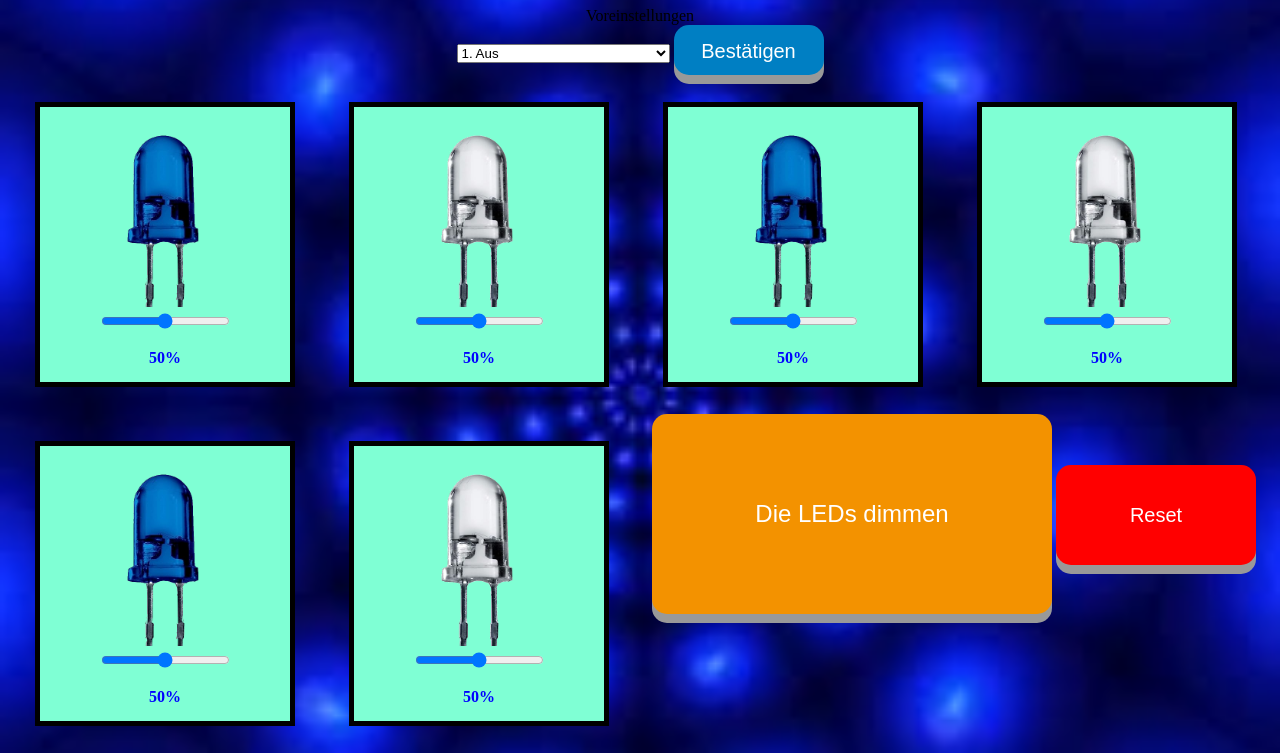
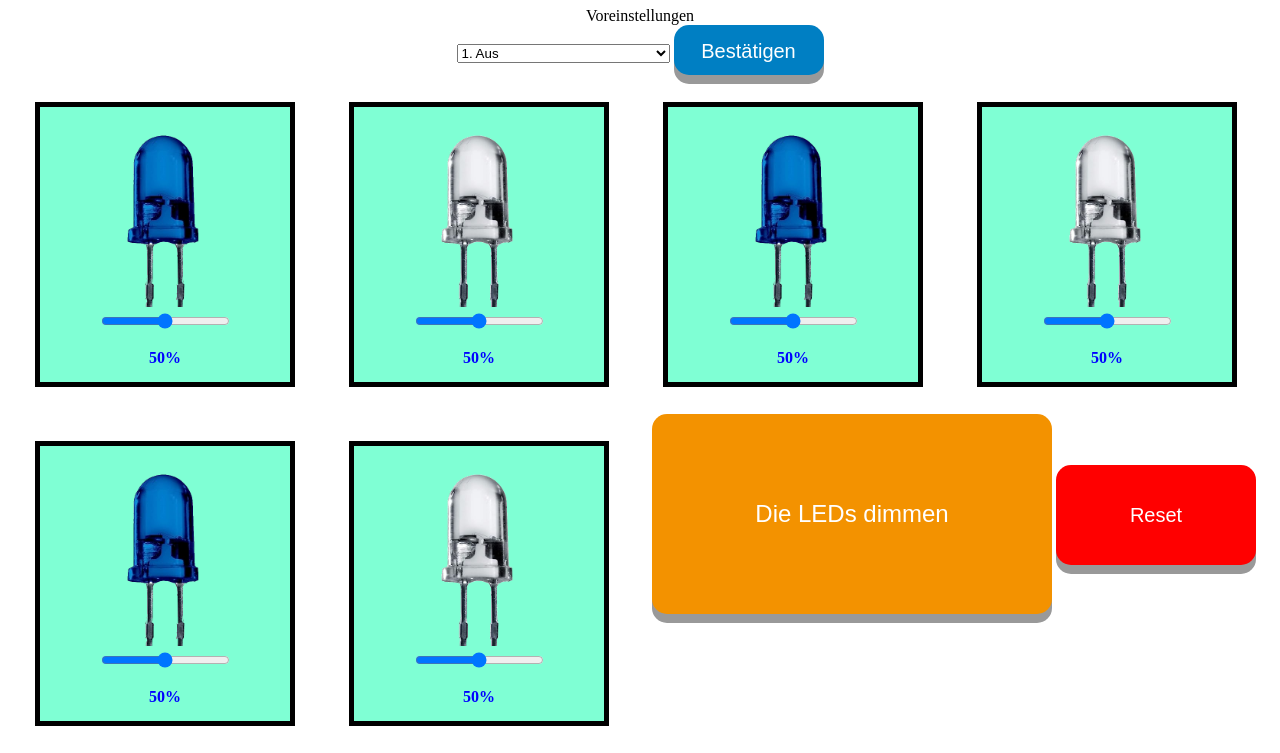
Before and after one commit to Blaze-Codes/LED_Lamp, a plain HTML site: page index.html in a window 1280 px wide. Shown: the part 73-826 px from the top of the page. Drawn offline with Linux system fonts and the light colour scheme.

Commit message:
Update index.html

```diff
--- a/index.html
+++ b/index.html
@@ -13,7 +13,7 @@
     <h1 style="text-align: center;" style="color: #0E0E11">Konfiguration der LED Lampe </h1>
 </header>
 
-<body class="body" background="Bilder/Background.png" style="auto">
+<body class="body">
     <div>
         <!-- <div class="Box">
         <img src="Bilder/Blaue LED.png" alt="Bildtext" class="LED">
```
